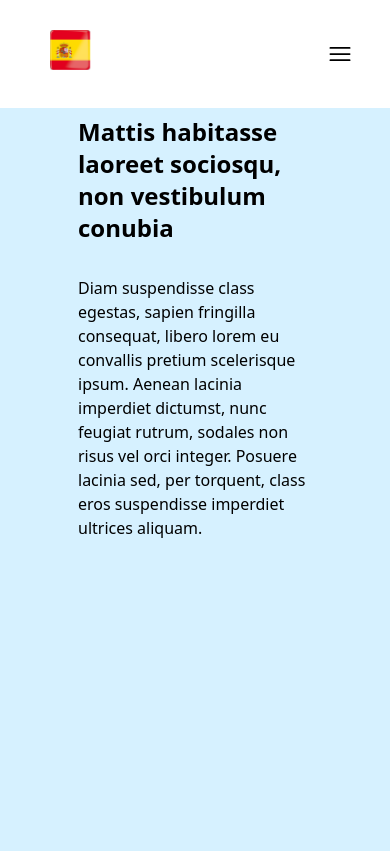
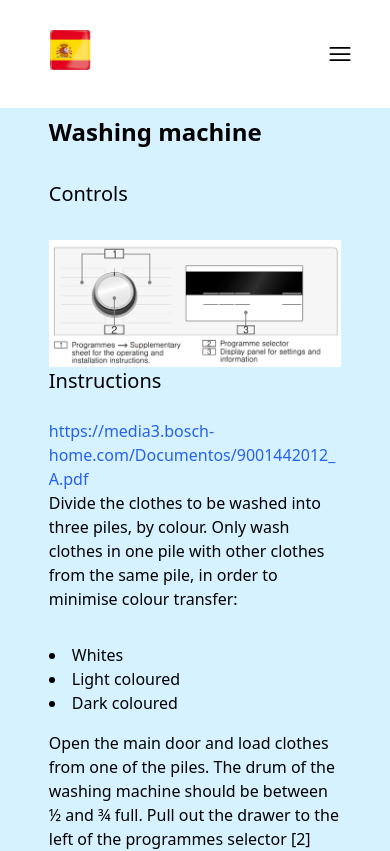
Before and after one commit to ConjecturesandRefutations/Four-Elms, a React (Create React App) app: page /appliances/washingmachine in a window 390 px wide. Shown: the top 851 px of the page. Built offline with nearby package versions, Linux system fonts and the light colour scheme.

Commit message:
almost all content added

```diff
--- a/src/App.css
+++ b/src/App.css
@@ -123,7 +123,7 @@ font-weight: bold;
   list-style-type: disc;
 }
 
-#url, #urlTwo{
+#url, #urlTwo, #urlThree, #urlFive{
   word-wrap: break-word;
 }
 
--- a/src/pages/Appliances/Freezer.js
+++ b/src/pages/Appliances/Freezer.js
@@ -27,10 +27,15 @@ return(
 
 <div class='md:pt-10 w-3/5 mx-auto' >
 
-<h1 class='text-2xl font-bold mb-8 mt-4'> Mattis habitasse laoreet sociosqu, non vestibulum conubia </h1>
+<h1 class='text-2xl font-bold mb-8 mt-4'> {lang === 'english'  ? `Instructions for the freezer` : `Instrucciones para el congelador.`} </h1>
 
-<p class='mb-8'>Diam suspendisse class egestas, sapien fringilla consequat, libero lorem eu convallis pretium scelerisque ipsum. Aenean lacinia imperdiet dictumst, nunc feugiat rutrum, sodales non risus vel orci integer. Posuere lacinia sed, per torquent, class eros suspendisse imperdiet ultrices aliquam.</p>
+<h2 class='text-xl mb-8'>{lang === 'english'  ? `Instructions` : `Instrucciones`}</h2>
 
+
+<p class='mb-8'>{lang==='english' ? `The freezer is very easy to use and should not need any instructions.` : `El congelador es muy fácil de usar y no debería necesitar instrucciones.`}</p>
+<p class='mb-8'>{lang==='english' ? `If you do encounter any problems, here is the instruction manual` : `Si encuentra algún problema, aquí está el manual de instrucciones.`}</p>
+
+<a class='text-blue-600' id='urlFour' href='https://media3.bosch-home.com/Documents/9001471256_B.pdf'>https://media3.bosch-home.com/Documents/9001471256_B.pdf</a>
 
 </div>
 
--- a/src/pages/Appliances/Fridge.js
+++ b/src/pages/Appliances/Fridge.js
@@ -27,9 +27,15 @@ return(
 
 <div class='md:pt-10 w-3/5 mx-auto' >
 
-<h1 class='text-2xl font-bold mb-8 mt-4'> Mattis habitasse laoreet sociosqu, non vestibulum conubia </h1>
+<h1 class='text-2xl font-bold mb-8 mt-4'> {lang === 'english'  ? `Instructions for the fridge` : `Instrucciones para la nevera`} </h1>
 
-<p class='mb-8'>Diam suspendisse class egestas, sapien fringilla consequat, libero lorem eu convallis pretium scelerisque ipsum. Aenean lacinia imperdiet dictumst, nunc feugiat rutrum, sodales non risus vel orci integer. Posuere lacinia sed, per torquent, class eros suspendisse imperdiet ultrices aliquam.</p>
+<h2 class='text-xl mb-8'>{lang === 'english'  ? `Instructions` : `Instrucciones`}</h2>
+
+
+<p class='mb-8'>{lang==='english' ? `The fridge is very easy to use and should not need any instructions.` : `La nevera es muy fácil de usar y no debería necesitar instrucciones.`}</p>
+<p class='mb-8'>{lang==='english' ? `If you do encounter any problems, here is the instruction manual` : `Si encuentra algún problema, aquí está el manual de instrucciones.`}</p>
+
+<a class='text-blue-600' id='urlThree' href='https://media3.bosch-home.com/Documents/9001471256_B.pdf'>https://media3.bosch-home.com/Documents/9001471256_B.pdf</a>
 
 
 </div>
--- a/src/pages/Appliances/Parasol.js
+++ b/src/pages/Appliances/Parasol.js
@@ -25,9 +25,11 @@ return(
 
 <div class='md:pt-10 w-3/5 mx-auto' >
 
-<h1 class='text-2xl font-bold mb-8 mt-4'> Mattis habitasse laoreet sociosqu, non vestibulum conubia </h1>
+<h1 class='text-2xl font-bold mb-8 mt-4'> {lang==='english' ? `Side parasol` : `Sombrilla`}</h1>
 
-<p class='mb-8'>Diam suspendisse class egestas, sapien fringilla consequat, libero lorem eu convallis pretium scelerisque ipsum. Aenean lacinia imperdiet dictumst, nunc feugiat rutrum, sodales non risus vel orci integer. Posuere lacinia sed, per torquent, class eros suspendisse imperdiet ultrices aliquam.</p>
+<p class='mb-8'>{lang==='english' ? `If you would like to sit outside the garden room to the side of the house, you may like to use the parasol. To raise the parasol, use the handle to turn the right-hand crank clockwise. This will move the parasol toward the middle of the table – make sure there is nothing on the table when you do this, otherwise the parasol may knock it off. Next, turn the left-hand crank clockwise to raise the parasol.` : `Si desea sentarse fuera de la sala del jardín al lado de la casa, puede usar la sombrilla. Para levantar la sombrilla, use el mango para girar la manivela derecha en el sentido de las agujas del reloj. Esto moverá la sombrilla hacia el centro de la mesa; asegúrese de que no haya nada sobre la mesa cuando haga esto, de lo contrario, la sombrilla podría derribarla. A continuación, gire la manivela izquierda en el sentido de las agujas del reloj para levantar la sombrilla.`}</p>
+
+<p class='mb-8'>{lang==='english' ? `IT IS IMPORTANT TO LOWER THE PARASOL WHEN YOU HAVE FINISHED WITH IT, ESPECIALLY IF THE WIND PICKS UP.` : `ES IMPORTANTE BAJAR LA SOMBRILLA CUANDO HAYA TERMINADO DE ELLA, SOBRE TODO SI SE LEVANTA EL VIENTO.`}</p>
 
 
 </div>
--- a/src/pages/Appliances/WashingLine.js
+++ b/src/pages/Appliances/WashingLine.js
@@ -27,9 +27,11 @@ return(
 
 <div class='md:pt-10 w-3/5 mx-auto' >
 
-<h1 class='text-2xl font-bold mb-8 mt-4'> Mattis habitasse laoreet sociosqu, non vestibulum conubia </h1>
+<h1 class='text-2xl font-bold mb-8 mt-4'> {lang === 'english'  ? `Washing line` : `Tendedero`} </h1>
 
-<p class='mb-8'>Diam suspendisse class egestas, sapien fringilla consequat, libero lorem eu convallis pretium scelerisque ipsum. Aenean lacinia imperdiet dictumst, nunc feugiat rutrum, sodales non risus vel orci integer. Posuere lacinia sed, per torquent, class eros suspendisse imperdiet ultrices aliquam.</p>
+<p class='mb-8'>{lang==='english' ? `Should you wish to use a washing line, it is to the right of the garage, when you are facing the back of the garage. You pull the washing line diagonally across the patio beside the kitchen an you will see a hook to attach it to. You then need to ‘lock’ the washing line by wrapping it around the V-shaped part on the outside of the washing line holder.` : `Si desea usar un tendedero, está a la derecha del garaje, cuando está mirando hacia la parte trasera del garaje. Tire del tendedero en diagonal a través del patio al lado de la cocina y verá un gancho para sujetarlo. Luego debe ‘atar’ el tendedero envolviéndolo alrededor de la parte en forma de V en el exterior del soporte del tendedero.`}</p>
+
+<p class='mb-8'>{lang==='english' ? `In wet weather, you can hang washing up on the rack in the Utility room. Let it down to load the washing and then raise it up to keep it out of the way.` : `Cuando llueve, puede colgar la ropa en el estante del lavadero. Bájalo para cargar la ropa y luego levántelo para que no estorbe.`}</p>
 
 
 </div>
--- a/src/pages/Appliances/WashingMachine.js
+++ b/src/pages/Appliances/WashingMachine.js
@@ -2,6 +2,9 @@ import { useContext, useEffect } from 'react'
 import { LangContext } from '../../context/language.context';
 
 import Navbar from "../../components/Navbar";
+
+import WashingMachineImg from '../../images/Other/WashingMachine.png'
+import WashingSpanish from '../../images/Other/WashingSpanish.png'
 
 function WashingMachine(){
 
@@ -25,11 +28,33 @@ return(
 
 <main class="background md:col-span-3" id='WashingMachine'>
 
-<div class='md:pt-10 w-3/5 mx-auto' >
+<div class='md:pt-10 w-3/4 mx-auto' >
 
-<h1 class='text-2xl font-bold mb-8 mt-4'> Mattis habitasse laoreet sociosqu, non vestibulum conubia </h1>
+<h1 class='text-2xl font-bold mb-8 mt-4'> {lang === 'english'  ? `Washing machine` : `Lavadora`} </h1>
 
-<p class='mb-8'>Diam suspendisse class egestas, sapien fringilla consequat, libero lorem eu convallis pretium scelerisque ipsum. Aenean lacinia imperdiet dictumst, nunc feugiat rutrum, sodales non risus vel orci integer. Posuere lacinia sed, per torquent, class eros suspendisse imperdiet ultrices aliquam.</p>
+<h2 class='text-xl mb-8'>{lang === 'english'  ? `Controls` : `Panel de controles`}</h2>
+
+{lang==='english' ? <img src={WashingMachineImg} alt='washing machine'/> : <img src={WashingSpanish} alt='washing machine'/>}
+
+<h2 class='text-xl mb-6'>{lang === 'english'  ? `Instructions` : `Instrucciones`}</h2>
+
+<a class='text-blue-600 mb-2' id='urlFive' href='https://media3.bosch-home.com/Documentos/9001442012_A.pdf'>https://media3.bosch-home.com/Documentos/9001442012_A.pdf</a>
+
+<p class='mb-8'>{lang==='english' ? `Divide the clothes to be washed into three piles, by colour. Only wash clothes in one pile with other clothes from the same pile, in order to minimise colour transfer:` : `Divide la ropa a lavar en tres montones, por color. Solo lave la ropa en una pila con otras prendas de la misma pila, para minimizar la transferencia de color:`}</p>
+
+<li>{lang==='english' ? `Whites` : `Ropa blanca`}</li>
+<li>{lang==='english' ? `Light coloured` : `De color claro`}</li>
+<li>{lang==='english' ? `Dark coloured` : `Color oscuro`}</li>
+
+<p class='mb-8 mt-4'>{lang==='english' ? `Open the main door and load clothes from one of the piles. The drum of the washing machine should be between ½ and ¾ full. Pull out the drawer to the left of the programmes selector [2] and fill the left-hand drawer half-full of washing powder. Close the drawer.` : `Abre la puerta principal y carga la ropa de una de las pilas. El tambor de la lavadora debe estar entre ½ y ¾ lleno. Saque el cajón a la izquierda del Programme selector [2] y llene el cajón izquierdo hasta la mitad con detergente en polvo. Cierra el cajón.`}</p>
+
+<p class='mb-8'>{lang==='english' ? `Set the programmes selector [2] as follows:` : `Ajuste el Programme selector [2] de la siguiente manera:`}</p>
+
+<li>{lang==='english' ? `Super quick – drum is less than ½ full` : `Super rápido`}</li>
+<li>{lang==='english' ? `40o to the right for drum ½ to ¾ full with synthetic clothes` : `40 lavados más largos`}</li>
+<li>{lang==='english' ? `60o to the right for drum ½ to ¾ full with cotton clothes` : `60 algodón`}</li>
+
+<p class='mb-8 mt-8'>{lang==='english' ? `On the Display panel [3], press Speed/Eco, then press Start/Reload.` : `En el Display panel [3], presione Speed/Eco, luego presione Start/Reload.`}</p>
 
 
 </div>
--- a/src/pages/Appliances/Wifi.js
+++ b/src/pages/Appliances/Wifi.js
@@ -24,11 +24,15 @@ return(
 
 <main class="background md:col-span-3" id='Wifi'>
 
-<div class='md:pt-10 w-3/5 mx-auto' >
+<div class='md:pt-10 w-3/4 mx-auto' >
 
-<h1 class='text-2xl font-bold mb-8 mt-4'> Mattis habitasse laoreet sociosqu, non vestibulum conubia </h1>
+<h1 class='text-2xl font-bold mb-8 mt-4'> Wifi </h1>
 
-<p class='mb-8'>Diam suspendisse class egestas, sapien fringilla consequat, libero lorem eu convallis pretium scelerisque ipsum. Aenean lacinia imperdiet dictumst, nunc feugiat rutrum, sodales non risus vel orci integer. Posuere lacinia sed, per torquent, class eros suspendisse imperdiet ultrices aliquam.</p>
+<p class='mb-8'>{lang==='english' ? `Name: BT-WSAGMP` : `Nombre: BT-WSAGMP`}</p>
+
+<p class='mb-8'>{lang==='english' ? `Password: pCfyG4XvC6hUve` : `Contraseña: pCfyG4XvC6hUve`}</p>
+
+<p class='mb-8'>{lang==='english' ? `If you need to restart the router for any reason, you will find it in the hall, under the table` : `Si necesita reiniciar el enrutador por cualquier motivo, lo encontrará en el pasillo, debajo de la mesa.`}</p>
 
 
 </div>
```
Also changed, not shown: src/images/Other/WashingMachine.png (added), src/images/Other/WashingSpanish.png (added).
